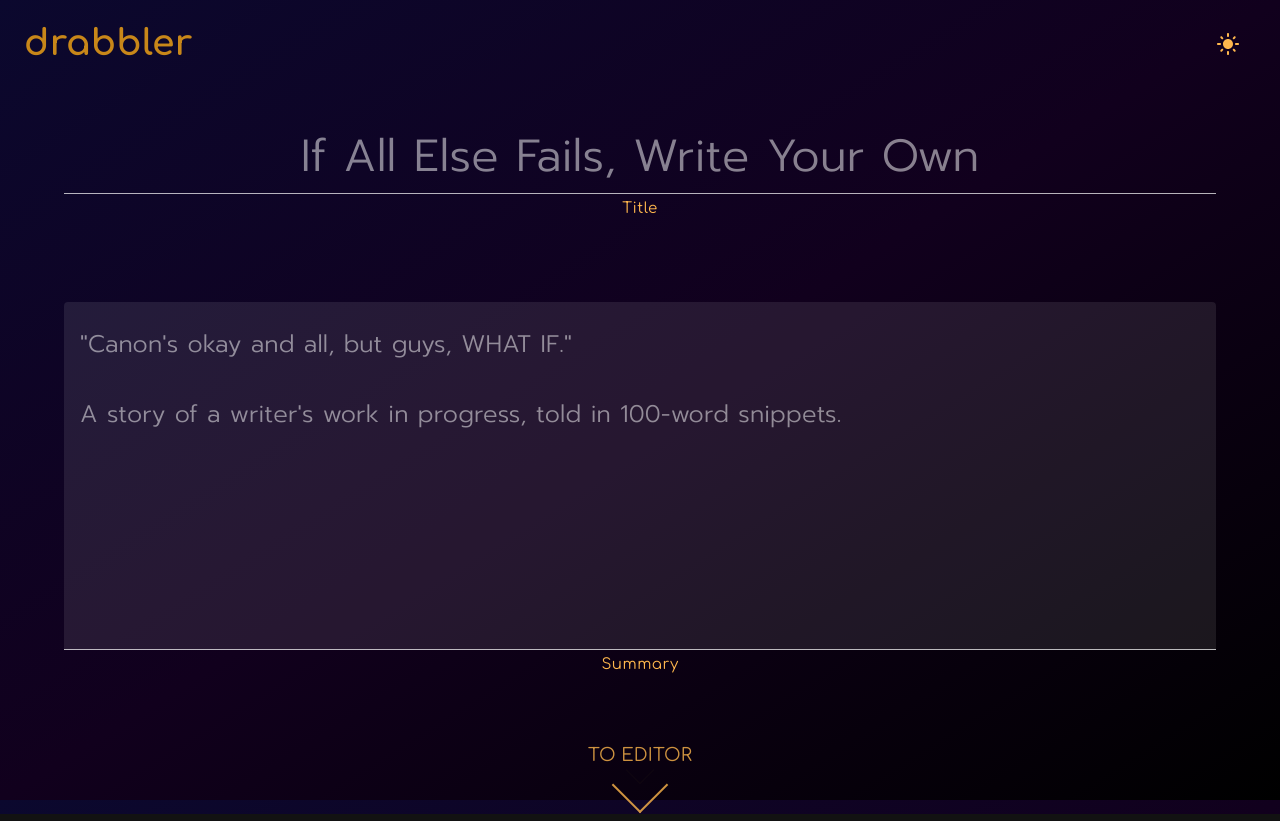
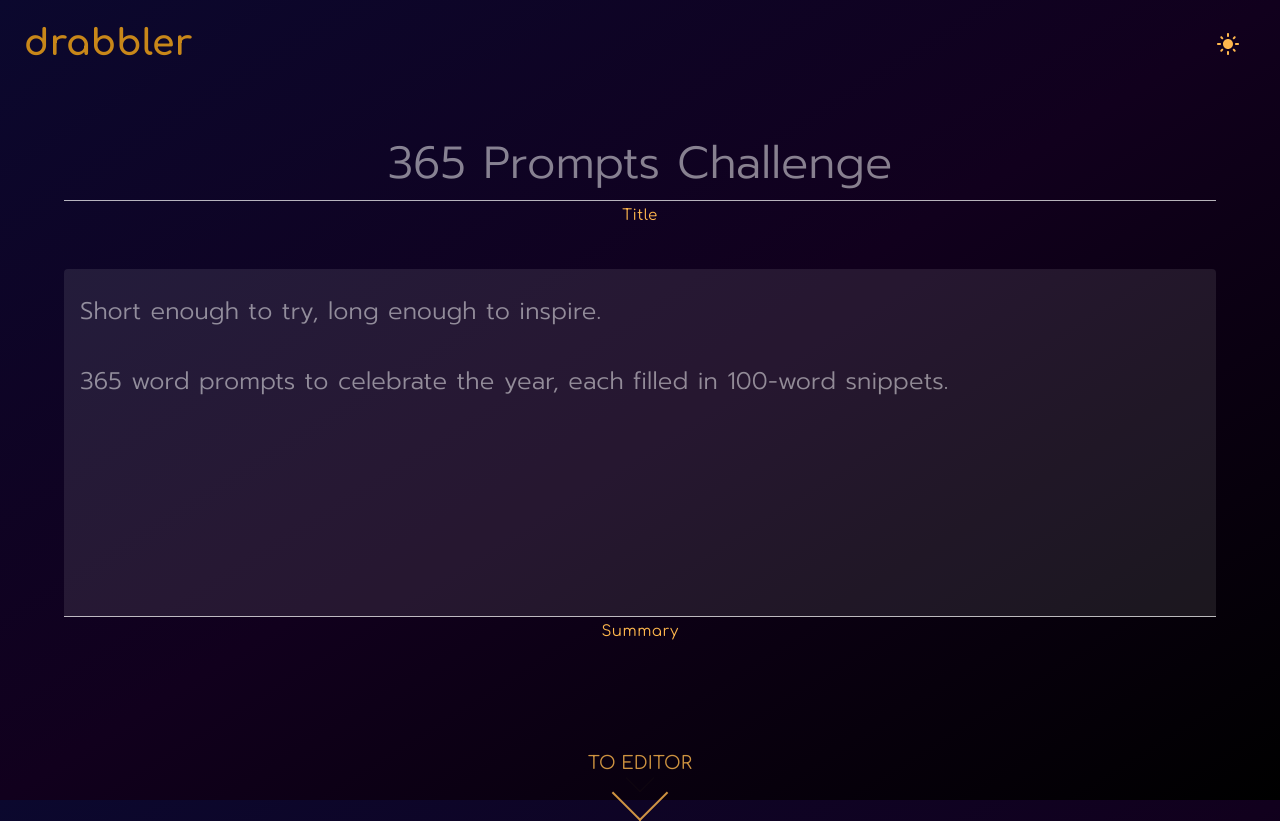
Before and after one commit to aio-v/Drabbler, a Next.js app: page /project in a window 1280 px wide. Built offline with nearby package versions, Linux system fonts and the light colour scheme.

Commit message:
Minor CSS changes

```diff
--- a/components/buttons/toWorkspaceButton.jsx
+++ b/components/buttons/toWorkspaceButton.jsx
@@ -9,6 +9,7 @@ export function ToWorkspaceButton() {
     const context = useContext(ToggleContext);
     return (
         <Box sx={{
+            mt: '7%',
             position: 'relative',
         }}>
             <button className={styles.button} onClick={context.page.togglePage}>
--- a/components/title.jsx
+++ b/components/title.jsx
@@ -27,18 +27,18 @@ export function Title() {
 
     return (
         <Box sx={{
-            mt: 2,
+            mt: '2%',
             display: 'flex',
             flexDirection: 'column',
             alignContents: 'center',
             textAlign: 'center',
-            rowGap: 7,
+            rowGap: '16px',
         }}>
             <Box>
                 <TextField
                 fullWidth
                 helperText="Title"
-                placeholder="If All Else Fails, Write Your Own"
+                placeholder="365 Prompts Challenge"
                 value={title}
                 onChange={handleTitleChange}
                 variant="standard"
@@ -64,12 +64,12 @@ export function Title() {
             </Box>
             <TextField
             helperText="Summary"
-            placeholder={'"Canon\'s okay and all, but guys, WHAT IF."\n\nA story of a writer\'s work in progress, told in 100-word snippets.'}
+            placeholder={'Short enough to try, long enough to inspire.\n\n365 word prompts to celebrate the year, each filled in 100-word snippets.'}
             value={summary}
             onChange={handleSummaryChange}
             minRows={9}
             multiline
-            variant= "filled" //{theme.palette.mode === 'dark' ? "filled" : "outlined"}
+            variant= "filled"
             margin="normal"
             color={theme.palette.mode === 'dark' ? "primary" : "secondary"}
             sx={{
```
Also changed, not shown: components/intro.jsx (+5 -6 lines).
